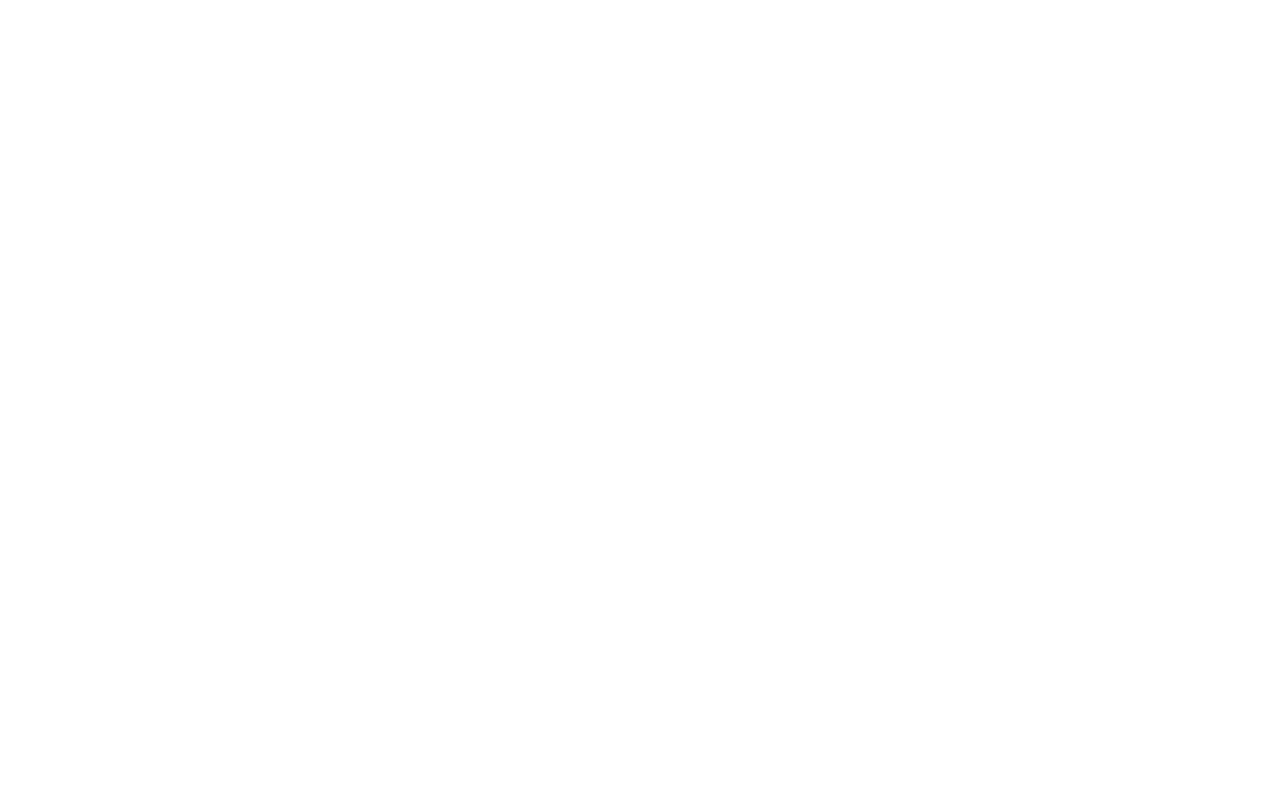
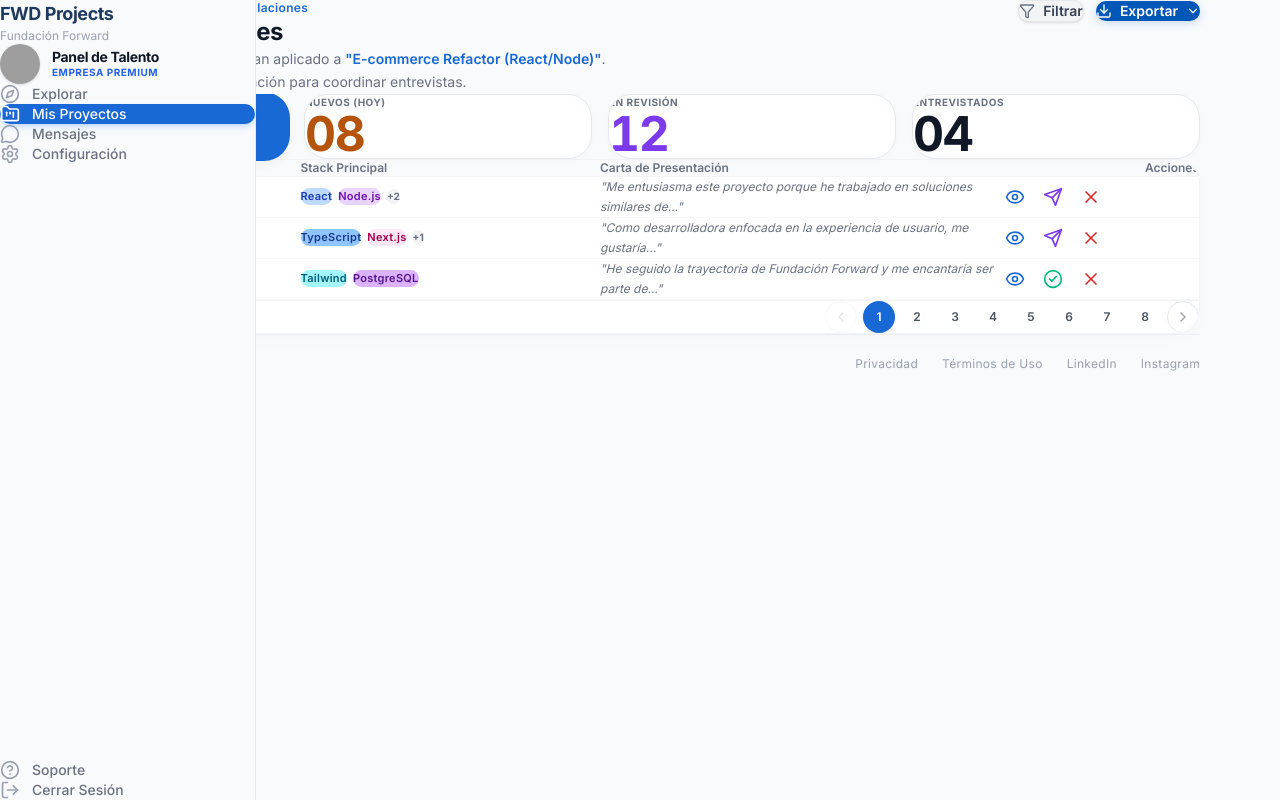
Before and after one commit to keylorforward-prog/Grupo-5-FWD-Marketplace, a React (Vite) app in the folder Frontend/: page /postulaciones in a window 1280 px wide. Before the commit this address had no page. Built offline with nearby package versions, Linux system fonts and the light colour scheme; grey boxes are pictures that could not be loaded.

Commit message:
1ra parte del gestor de postulantes

```diff
--- a/Frontend/src/Pages/Postulaciones/GestionPostulaciones.tsx
+++ b/Frontend/src/Pages/Postulaciones/GestionPostulaciones.tsx
@@ -137,7 +137,7 @@
     <div className="flex min-h-screen bg-surface">
       <Sidebar />
 
-      <main className="flex-1 ml-64 bg-[#F8FAFC]">
+      <main className="flex-1 ml-[260px] max-w-[1200px] mx-auto relative bg-[#F8FAFC]">
         {/* Sticky header */}
         <header className="sticky top-0 z-30 bg-[#F8FAFC] pb-2">
           <div className="px-8 py-5">
@@ -192,7 +192,7 @@
                   }}
                 >
                   <div className="relative z-10">
-                    <p className={`text-[10px] font-bold uppercase tracking-widest mb-3 ${card.textLabel}`}>
+                    <p className={`text-[10px] font-bold uppercase tracking-wider mb-3 ${card.textLabel}`}>
                       {card.label}
                     </p>
                     <p className={`text-5xl font-bold tabular-nums tracking-tight ${card.textValue}`}>
@@ -300,9 +300,9 @@
                 <button
                   disabled={currentPage === totalPages}
                   onClick={() => setCurrentPage((p) => p + 1)}
-                  className="w-8 h-8 rounded-lg flex items-center justify-center
-                    text-gray-400 hover:bg-white hover:shadow-sm hover:text-gray-700
-                    disabled:opacity-30 disabled:cursor-not-allowed transition-all"
+                  className="w-8 h-8 rounded-full flex items-center justify-center
+                    text-gray-400 hover:bg-gray-100 hover:text-gray-700
+                    disabled:opacity-30 disabled:cursor-not-allowed transition-all border border-gray-200"
                   aria-label="Página siguiente"
                 >
                   <ChevronRight className="w-4 h-4" />
--- a/Frontend/src/Routes/Routing.jsx
+++ b/Frontend/src/Routes/Routing.jsx
@@ -2,6 +2,7 @@
 import LoginPage from "../Pages/LoginPage";
 import DashboardEngresado from "../Pages/Home/DashboardEngresado/DashboardEngresado";
 import PerfilEngresado from "../Pages/Profile/PerfilEngresado/PerfilEngresado";
+import GestionPostulaciones from "../Pages/Postulaciones/GestionPostulaciones";
 
 function Routing() {
     return (
@@ -14,6 +15,7 @@
                 <Route path="/PerfilEngresado" element={<PerfilEngresado />} />
 
                 {/* Rutas privadas */}
+                <Route path="/postulaciones" element={<GestionPostulaciones />} />
 
             </Routes>
         </Router>
--- a/Frontend/src/data/mockCandidates.ts
+++ b/Frontend/src/data/mockCandidates.ts
@@ -80,7 +80,7 @@
     stacks: ['Angular', 'Firebase'],
     stackColors: STACK_COLORS,
     coverLetter: 'He trabajado en proyectos de gran escala con Angular y Firebase. Me gustaría...',
-    status: 'nuevo',
+    status: 'en_revision',
     isInvited: false,
     notes: [],
   },
@@ -272,7 +272,7 @@
     stacks: ['Go', 'Docker'],
     stackColors: STACK_COLORS,
     coverLetter: 'Backend developer enfocado en APIs de alto rendimiento...',
-    status: 'nuevo',
+    status: 'en_revision',
     isInvited: false,
     notes: [],
   },
@@ -296,7 +296,7 @@
     stacks: ['Java', 'PostgreSQL'],
     stackColors: STACK_COLORS,
     coverLetter: 'Ingeniero de software con background en sistemas distribuidos...',
-    status: 'nuevo',
+    status: 'en_revision',
     isInvited: false,
     notes: [],
   },
--- a/Frontend/src/index.css
+++ b/Frontend/src/index.css
@@ -1,6 +1,48 @@
-<<<<<<< HEAD
 @import url('https://fonts.googleapis.com/css2?family=Inter:wght@300;400;500;600;700;800;900&display=swap');
 @import "tailwindcss";
+@source "../src/**/*.{js,jsx,ts,tsx}";
+
+:root {
+  /* ---- FWD brand palette ---- */
+  --primary: #0a6cb9;
+  --primary-foreground: #ffffff;
+  --secondary: #662d91;
+  --secondary-foreground: #ffffff;
+  --accent: #20bec6;
+  --accent-foreground: #1a1a1a;
+  --highlight: #ffcb05;
+  --highlight-foreground: #1a1a1a;
+  --warning: #f7901e;
+  --warning-foreground: #ffffff;
+  --magenta: #ec008c;
+  --magenta-foreground: #ffffff;
+  --success: #20bec6;
+  --destructive: oklch(0.577 0.245 27.325);
+
+  /* ---- FWD neutrals ---- */
+  --canvas: oklch(0.985 0.003 245);
+  --surface: oklch(1 0 0);
+  --surface-sunken: oklch(0.97 0.003 245);
+  --ink-strong: oklch(0.18 0.01 245);
+  --ink: oklch(0.3 0.01 245);
+  --ink-muted: oklch(0.52 0.01 245);
+  --ink-subtle: oklch(0.65 0.008 245);
+  --border: oklch(0.92 0.005 245);
+  --border-strong: oklch(0.85 0.005 245);
+
+  /* ---- Motion ---- */
+  --ease-out: cubic-bezier(0.23, 1, 0.32, 1);
+  --ease-in-out: cubic-bezier(0.77, 0, 0.175, 1);
+  --duration-fast: 160ms;
+  --duration-base: 220ms;
+  --duration-slow: 320ms;
+
+  /* ---- Shadows ---- */
+  --shadow-soft: 0 1px 2px oklch(0.55 0.16 245 / 0.04), 0 4px 12px oklch(0.55 0.16 245 / 0.06);
+  --shadow-elevated: 0 4px 8px oklch(0.55 0.16 245 / 0.06), 0 16px 32px oklch(0.55 0.16 245 / 0.1);
+
+  --radius: 1.25rem;
+}
 
 @theme {
   --color-brand-50: #eff6ff;
@@ -21,13 +63,33 @@
   --color-surface: #f8fafc;
   --color-surface-alt: #f1f5f9;
   --font-sans: 'Inter', system-ui, -apple-system, sans-serif;
+
+  --color-background: var(--canvas);
+  --color-foreground: var(--ink-strong);
+  --color-primary: var(--primary);
+  --color-primary-foreground: var(--primary-foreground);
+  --color-secondary: var(--secondary);
+  --color-secondary-foreground: var(--secondary-foreground);
+  --color-highlight: var(--highlight);
+  --color-highlight-foreground: var(--highlight-foreground);
+  --color-magenta: var(--magenta);
+  --color-magenta-foreground: var(--magenta-foreground);
+  --color-destructive: var(--destructive);
+  --color-canvas: var(--canvas);
+  --color-surface-sunken: var(--surface-sunken);
+  --color-ink-strong: var(--ink-strong);
+  --color-ink: var(--ink);
+  --color-ink-muted: var(--ink-muted);
+  --color-ink-subtle: var(--ink-subtle);
+  --color-border: var(--border);
+  --color-border-strong: var(--border-strong);
 }
 
 @layer base {
   * { margin: 0; padding: 0; box-sizing: border-box; }
 
   body {
-    font-family: var(--font-sans);
+    font-family: 'Inter', sans-serif;
     background: var(--color-surface);
     color: #1e293b;
     -webkit-font-smoothing: antialiased;
@@ -150,84 +212,4 @@
     border-radius: 1px;
     transform: translateY(-50%);
   }
-=======
-@import 'tailwindcss';
-
-:root {
-/* ---- FWD brand palette (Brand Book — hex anchored)	*/
---primary: #0a6cb9;
---primary-foreground: #ffffff;
---secondary: #662d91;
---secondary-foreground: #ffffff;
---accent: #20bec6;
---accent-foreground: #1a1a1a;
---highlight: #ffcb05;
---highlight-foreground: #1a1a1a;
---warning: #f7901e;
---warning-foreground: #ffffff;
---magenta: #ec008c;
---magenta-foreground: #ffffff;
---success: #20bec6;
---destructive: oklch(0.577 0.245 27.325);
-
-/* ---- FWD neutrals (oklch tinted toward 245° azul, chroma ≤ 0.01)	*/
---canvas: oklch(0.985 0.003 245);
---surface: oklch(1 0 0);
---surface-sunken: oklch(0.97 0.003 245);
---ink-strong: oklch(0.18 0.01 245);
---ink: oklch(0.3 0.01 245);
---ink-muted: oklch(0.52 0.01 245);
---ink-subtle: oklch(0.65 0.008 245);
---border: oklch(0.92 0.005 245);
---border-strong: oklch(0.85 0.005 245);
-
-/* ---- Motion	*/
---ease-out: cubic-bezier(0.23, 1, 0.32, 1);
---ease-in-out: cubic-bezier(0.77, 0, 0.175, 1);
---duration-fast: 160ms;
---duration-base: 220ms;
---duration-slow: 320ms;
-
-/* ---- Shadows (tinted toward 245°)	*/
---shadow-soft: 0 1px 2px oklch(0.55 0.16 245 / 0.04), 0 4px 12px oklch(0.55 0.16 245 /
-0.06);
---shadow-elevated: 0 4px 8px oklch(0.55 0.16 245 / 0.06), 0 16px 32px oklch(0.55 0.16
-245 / 0.1);
-
---radius: 1.25rem;
 }
-
-@theme inline {
-
-    --color-background: var(--canvas);
-    --color-foreground: var(--ink-strong);
-    --color-primary: var(--primary);
-    --color-primary-foreground: var(--primary-foreground);
-    --color-secondary: var(--secondary);
-    --color-secondary-foreground: var(--secondary-foreground);
-    --color-accent: var(--accent);
-    --color-accent-foreground: var(--accent-foreground);
-    --color-highlight: var(--highlight);
-    --color-highlight-foreground: var(--highlight-foreground);
-    --color-warning: var(--warning);
-    --color-warning-foreground: var(--warning-foreground);
-    --color-magenta: var(--magenta);
-    --color-magenta-foreground: var(--magenta-foreground);
-    --color-success: var(--success);
-    --color-destructive: var(--destructive);
-    --color-canvas: var(--canvas);
-    --color-surface: var(--surface);
-    --color-surface-sunken: var(--surface-sunken);
-    --color-ink-strong: var(--ink-strong);
-    --color-ink: var(--ink);
-    --color-ink-muted: var(--ink-muted);
-    --color-ink-subtle: var(--ink-subtle);
-    --color-border: var(--border);
-    --color-border-strong: var(--border-strong);
-
-    --font-sans: var(--font-figtree), sans-serif;
-    --font-body: var(--font-figtree), sans-serif;
-    --font-heading: var(--font-archivo-narrow), sans-serif;
-
->>>>>>> f9143f13f0eafb713871c15b38edbb3617f4c4ad
-}
--- a/Frontend/src/main.jsx
+++ b/Frontend/src/main.jsx
@@ -1,6 +1,7 @@
 import { StrictMode } from 'react'
 import { createRoot } from 'react-dom/client'
 import App from './App.jsx'
+import './index.css'
 import { AuthProvider } from './context/AuthContext'
 
 createRoot(document.getElementById('root')).render(
```
